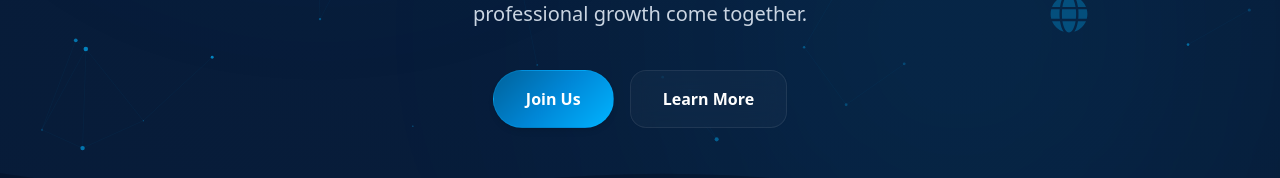
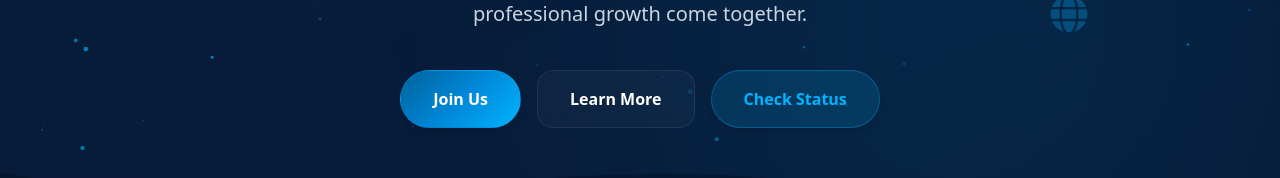
Before and after one commit to bkchaithanya285/ieee-recruitment, a Next.js app: page / in a window 1280 px wide. Shown: the part 567-745 px from the top of the page. Built offline with nearby package versions, Linux system fonts and the light colour scheme; no server answers.

Commit message:
feat: Add Check Status CTA button to landing Hero page section

```diff
--- a/src/components/Hero.js
+++ b/src/components/Hero.js
@@ -2,6 +2,7 @@
 
 import { useEffect, useRef } from "react";
 import Image from "next/image";
+import Link from "next/link";
 import { motion } from "framer-motion";
 import { FaCode, FaBrain, FaDatabase, FaGlobe, FaMobileAlt, FaLaptopCode } from "react-icons/fa";
 
@@ -188,7 +189,7 @@ export default function Hero() {
           initial={{ opacity: 0, y: 20 }}
           animate={{ opacity: 1, y: 0 }}
           transition={{ duration: 0.8, delay: 0.4 }}
-          className="flex flex-col sm:flex-row gap-4 justify-center w-full max-w-md"
+          className="flex flex-col sm:flex-row gap-4 justify-center w-full max-w-xl"
         >
           <a
             href="#apply"
@@ -204,6 +205,12 @@ export default function Hero() {
           >
             Learn More
           </a>
+          <Link
+            href="/status"
+            className="py-4 px-8 rounded-full bg-ieee-accent/15 border border-ieee-accent/30 text-ieee-accent hover:bg-ieee-accent hover:text-slate-900 transition-all duration-300 hover:-translate-y-1 text-center font-bold text-base shadow-md"
+          >
+            Check Status
+          </Link>
         </motion.div>
 
       </div>
```
